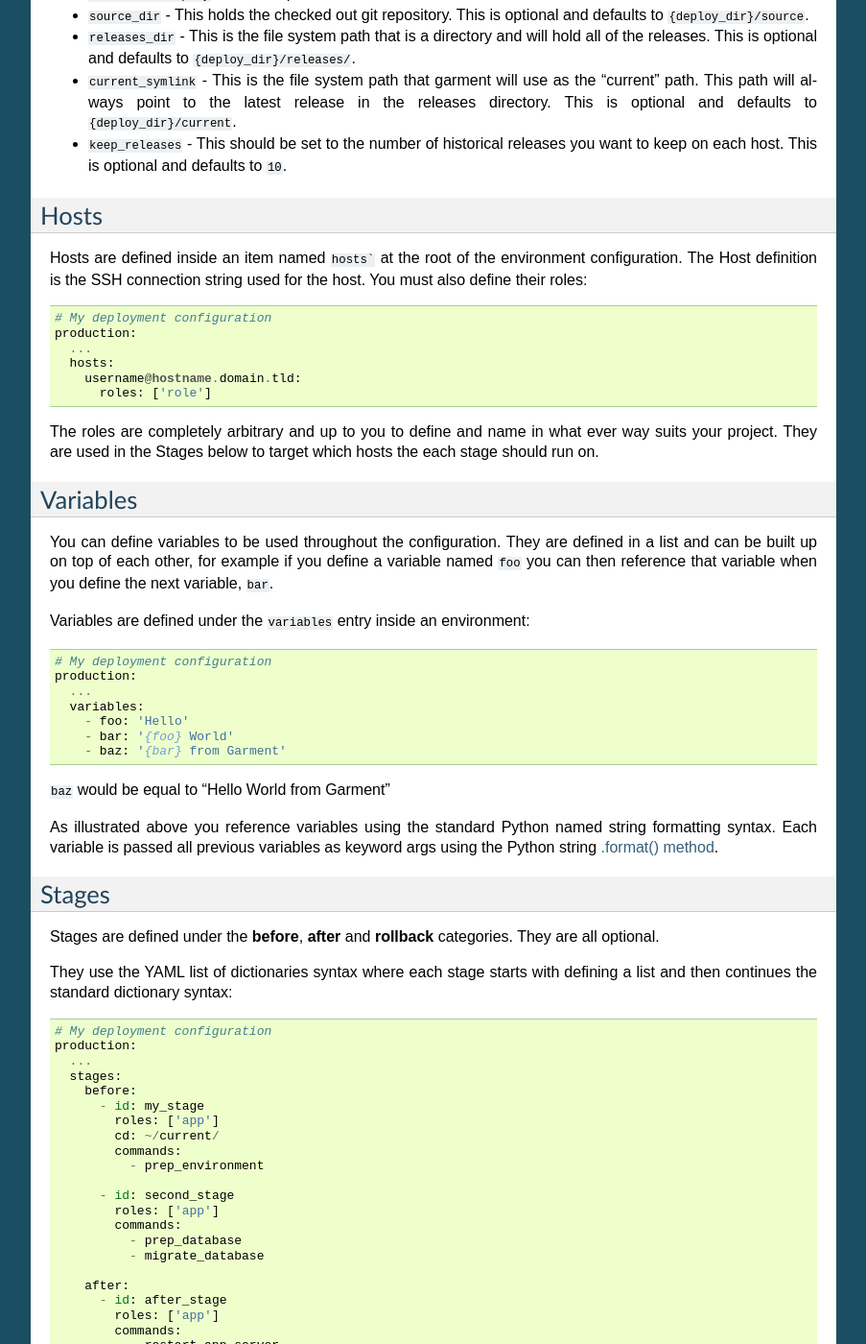
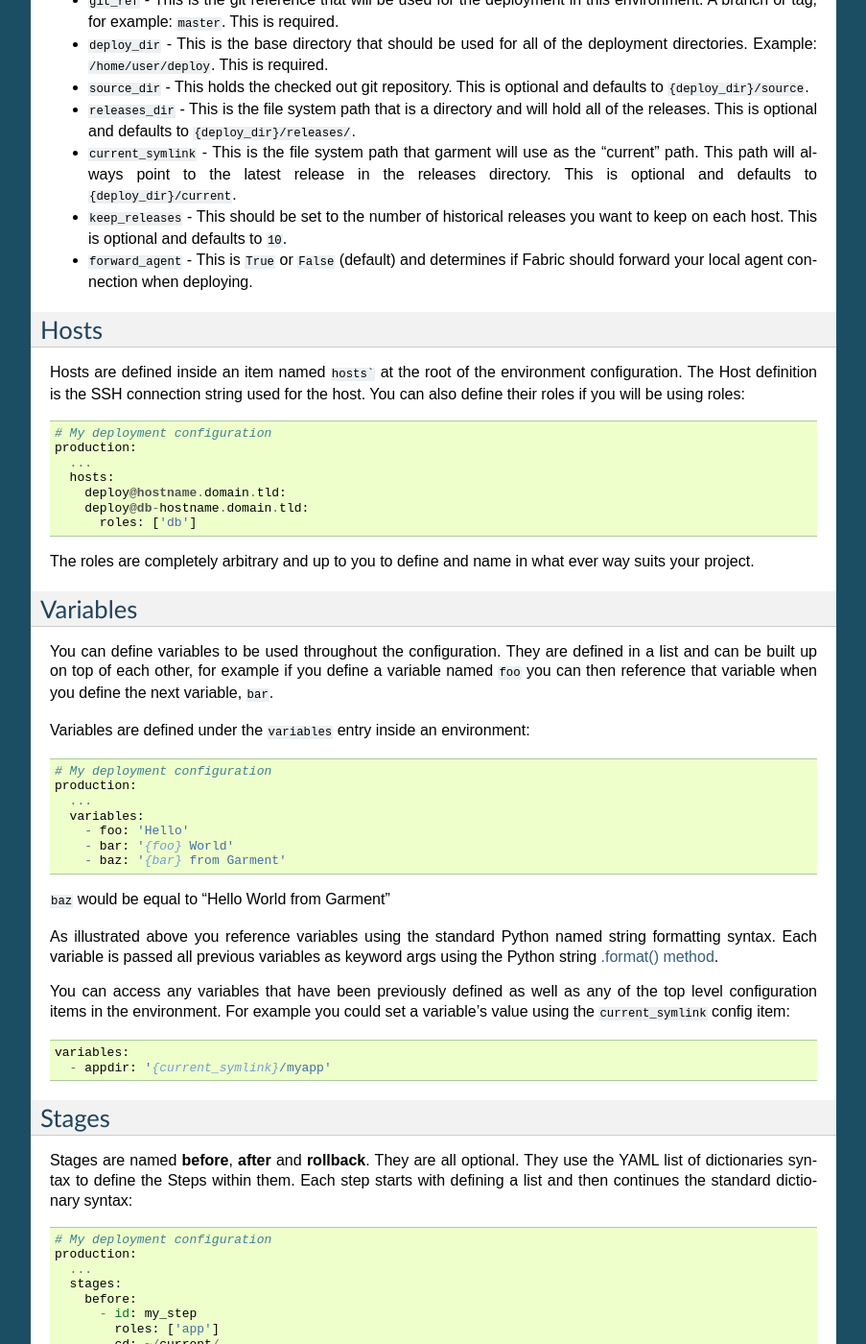
Before and after one commit to borgstrom/garment, a Sphinx documentation site: the page built from docs/configuration.rst, in a window 1280 px wide and 1400 px high, scrolled down 744 px. Shown: the whole window at 96% size, without its empty margins (198-1101 px from the left). Built offline with Sphinx 7.4.7, drawn with Linux system fonts in a browser that asks for light colours; some of the changed text lies outside the part shown.

Commit message:
Version 0.5
Roles are now optional

Include / Exclude

Refactor, update & improve documentation so that it's more consistent
with our terminology.

````diff
--- a/docs/configuration.rst
+++ b/docs/configuration.rst
@@ -27,6 +27,12 @@ environment you want to deploy as the argument to the ``deploy`` task::
 
     fab deploy:production
 
+.. tip::
+
+   Garment installs a script named ``deploy`` that is a shortcut for running
+   ``fab deploy:...``. If you were to run ``deploy production`` it would be
+   the same as running ``fab deploy:production``
+
 
 .. _base-configuration:
 
@@ -53,24 +59,27 @@ at the base of your environment.
   ``{deploy_dir}/current``.
 * ``keep_releases`` - This should be set to the number of historical releases
   you want to keep on each host. This is optional and defaults to ``10``.
+* ``forward_agent`` - This is ``True`` or ``False`` (default) and determines if
+  Fabric should forward your local agent connection when deploying.
 
 
 Hosts
 -----
 Hosts are defined inside an item named ``hosts``` at the root of the
-environment configuration. The Host definition is the SSH connection
-string used for the host. You must also define their roles::
+environment configuration. The Host definition is the SSH connection string
+used for the host. You can also define their roles if you will be using roles::
 
     # My deployment configuration
     production:
       ...
       hosts:
-        username@hostname.domain.tld:
-          roles: ['role']
+        deploy@hostname.domain.tld:
+        deploy@db-hostname.domain.tld:
+          roles: ['db']
+
 
 The roles are completely arbitrary and up to you to define and name in what
-ever way suits your project. They are used in the Stages below to target which
-hosts the each stage should run on.
+ever way suits your project.
 
 
 Variables
@@ -96,38 +105,45 @@ As illustrated above you reference variables using the standard Python named
 string formatting syntax. Each variable is passed all previous variables as
 keyword args using the Python string `.format() method`_.
 
+You can access any variables that have been previously defined as well as any
+of the top level configuration items in the environment. For example you could
+set a variable's value using the ``current_symlink`` config item::
+
+      variables:
+        - appdir: '{current_symlink}/myapp'
+
+
 Stages
 ------
-Stages are defined under the **before**, **after** and **rollback** categories.
-They are all optional.
-
-They use the YAML list of dictionaries syntax where each stage starts with
-defining a list and then continues the standard dictionary syntax::
+Stages are named **before**, **after** and **rollback**.  They are all
+optional. They use the YAML list of dictionaries syntax to define the Steps
+within them. Each step starts with defining a list and then continues the
+standard dictionary syntax::
 
     # My deployment configuration
     production:
       ...
       stages:
         before:
-          - id: my_stage
+          - id: my_step
             roles: ['app']
             cd: ~/current/
             commands:
               - prep_environment
 
-          - id: second_stage
+          - id: second_step
             roles: ['app']
             commands:
               - prep_database
               - migrate_database
 
         after:
-          - id: after_stage
+          - id: after_step
             roles: ['app']
             commands:
               - restart_app_server
 
-Each Stage is made up of an ``id``, a list of ``roles`` and a list of
+Each Step is made up of an ``id``, a list of ``roles`` and a list of
 ``commands``. Stages can also contain the following extra configuration items:
 
 * **cd** - Change to the specified directory prior to executing the ``commands``
@@ -141,11 +157,11 @@ Example with all extra items::
     # database migration & static assets
     - id: django
       roles: ['app']
-      cd: '%(pythonpath)s'
-      prefix: '%(activate)s'
+      cd: '{pythonpath}'
+      prefix: '{activate}'
       shell_env:
-        PYTHONPATH: '%(pythonpath)s'
-        DJANGO_SETTINGS_MODULE: '%(settings)s'
+        PYTHONPATH: '{pythonpath}'
+        DJANGO_SETTINGS_MODULE: '{settings}'
       commands:
         - django-admin.py syncdb
         - django-admin.py migrate
--- a/docs/index.rst
+++ b/docs/index.rst
@@ -19,6 +19,7 @@ Contents:
 .. toctree::
    :maxdepth: 2
 
+   usage.rst
    strategy.rst
    configuration.rst
    vagrant.rst
--- a/garment/__init__.py
+++ b/garment/__init__.py
@@ -1,4 +1,4 @@
 from .deploy import *
 
-__version__ = '0.4.1'
+__version__ = '0.5'
 __url__ = 'https://github.com/borgstrom/garment'
````
Also changed, not shown: other parts of docs/configuration.rst (+1 -1 lines), docs/strategy.rst (+21 -16 lines), docs/usage.rst (added, +70 -0 lines), 3 other files.
